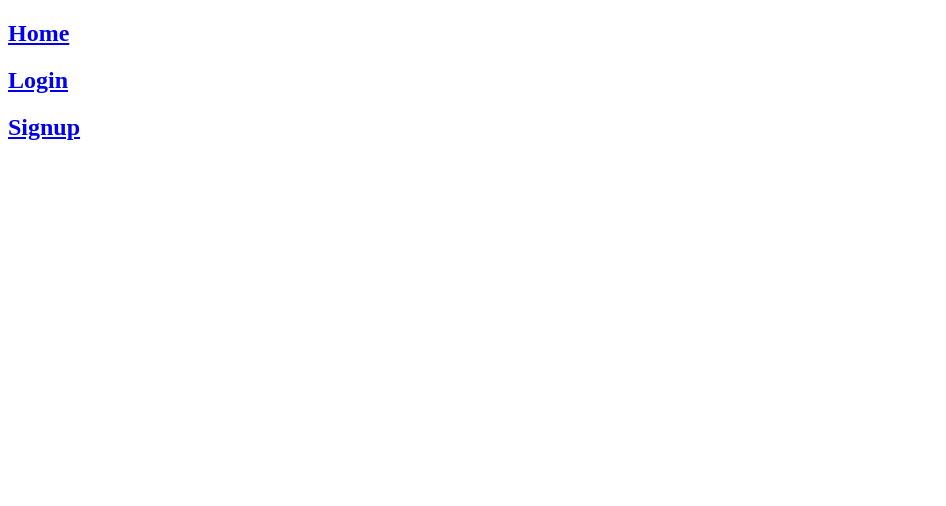
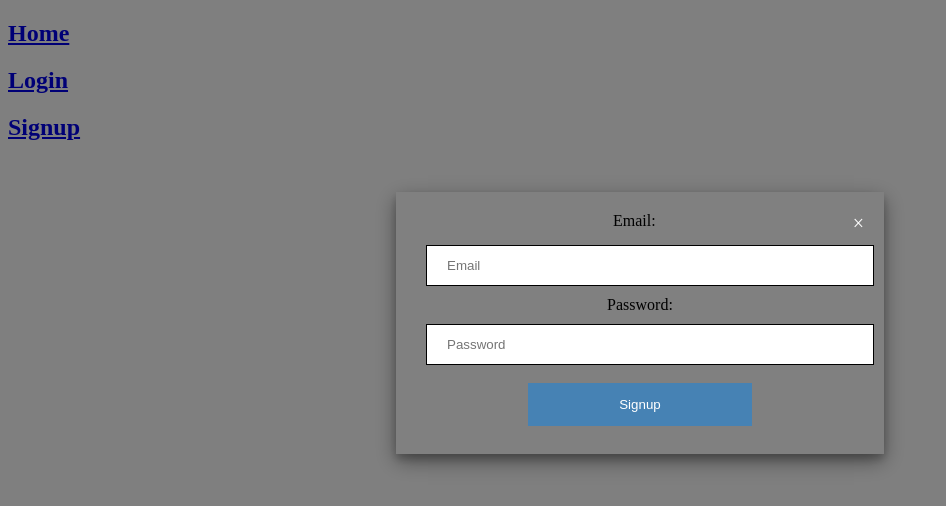
Before and after one commit to Kraven3030/Characterboxd, a React (Create React App) app in the folder frontend/: page /Signup/Signup in a window 1280 px wide. Shown: the top 506 px of the page, without its empty margins (0-946 px from the left). Built offline with nearby package versions, Linux system fonts and the light colour scheme.

Commit message:
sigup form working

```diff
--- a/frontend/src/components/Login/login.css
+++ b/frontend/src/components/Login/login.css
@@ -47,6 +47,7 @@ input[type=password] {
     color:white;
     float: right;
     font-size: 20px;
+    text-decoration: none;
 }
 
 .modalCloseBtn:hover {
--- a/frontend/src/components/Login/login.js
+++ b/frontend/src/components/Login/login.js
@@ -1,7 +1,9 @@
+// Import dependncies
 import { useState } from 'react'
-import "./login.css"
 import { Link } from "react-router-dom";
 import { loginToAccount } from '../../utils/api'
+// Import Styles
+import "./login.css"
 
 
 
@@ -20,7 +22,7 @@ function Login(props) {
 
 
     const handleSubmit = (event) => {
-        // Prevents webpage from reloading
+        // Prevents webpage from reloading when user logs in
         event.preventDefault()
         // Grabs data from backend via axios in the api utils file
         loginToAccount(loginForm)
@@ -33,9 +35,9 @@ function Login(props) {
         <figure>
             <div className='loginModal'>
                 <div className='modalContent'>
-                    <Link to="/"><span>&times;</span></Link>
-                    <form className='loginForm' onSubmit={() => props.handleSubmit(loginForm)}>
+                    <form className='loginForm'>
                         <div className='loginDiv'>
+                            <Link className='modalCloseBtn' to="/"><span>&times;</span></Link>
                             <label htmlFor='Email'>Email:</label>
                             <input onChange={handleChange} type='text' name='email' placeholder='Email' value={loginForm.email}></input>
                             <label htmlFor="password">Password:</label>
--- a/frontend/src/components/Signup/signup.css
+++ b/frontend/src/components/Signup/signup.css
@@ -7,7 +7,6 @@
     top: 0;
     overflow: hidden;
     background-color: rgba(0, 0, 0, 0.5);
-    display: none;
 }
 
 .signupDiv {
@@ -15,7 +14,8 @@
     margin: 15% auto;
     padding: 20px;
     width: 35%;
-    box-shadow: 0 5px 8px 0 rgba(0, 0, 0, 0.2), 0 7px 20px 0 rgba(0, 0, 0, 0.4)
+    box-shadow: 0 5px 8px 0 rgba(0, 0, 0, 0.2), 0 7px 20px 0 rgba(0, 0, 0, 0.4);
+    text-align: center;
 }
 
 input[type=text],
@@ -35,7 +35,7 @@ input[type=password] {
         margin: 8px 0;
         border: none;
         cursor: pointer;
-        width: 100%;
+        width: 50%;
 }
 
 .submitSignupBtn:hover {
--- a/frontend/src/components/Signup/signup.js
+++ b/frontend/src/components/Signup/signup.js
@@ -1,42 +1,33 @@
+// Import Dependencies
 import { useState } from 'react'
+import { Link } from "react-router-dom";
+import { createAccount } from '../../utils/api'
+// Import Styles
 import "./signup.css"
 
 
-function Signup() {
+function Signup(props) {
+    // State the declarations
+    const [signupForm, setSignupForm] = useState({
+        email: '',
+        password: ''
+    })
 
-    // The on load event waits until the page is fully loaded before running the functions within.
-    window.onload = (event) => {
-        const signupModal1 = document.getElementsByClassName("signupModal")
-        const openSignupModal = document.getElementsByClassName("signupLink")
-        const closeSignupModal = document.getElementsByClassName("modalCloseBtn")
-        window.addEventListener("click", outsideLogClick);
+    // Will keep track of what's inputted into the form
+    const handleChange = (event) => {
+        setSignupForm({ ...signupForm, [event.target.name]: event.target.value })
+    }
 
-        console.log(456)
-        // This function allows the user to open the login model once the login link is clicked
-        for (let i = 0; i < openSignupModal.length; i++) {
-            openSignupModal[i].addEventListener("click", openSignup)
-        }
-        function openSignup() {
-            document.getElementsByClassName("signupModal")[0].style = "display: block"
-        }
-
-        // This function allows the user to click the X in the modal to close
-        for (let i = 0; i < closeSignupModal.length; i++) {
-            closeSignupModal[i].addEventListener("click", closeSignup)
-        }
-        function closeSignup() {
-            document.getElementsByClassName("signupModal")[0].style = "display: none"
-        }
+    const handleSubmit = (event) => {
+        // Prevents webpage from reloading once user signs up
+        event.preventDefault()
+        // Grabs data from backend via axios in the api utils file
+        createAccount(signupForm)
+            // Then token will be stored in local storage
+            .then((data) => localStorage.token = data.token)
+    }
 
 
-        function outsideLogClick(e) {
-            for (let i = 0; i < signupModal1.length; i++) {
-                if (e.target === signupModal1[i]) {
-                    signupModal1[i].style.display = "none"
-                }
-            }
-        }
-    }
 
 
     return (
@@ -45,12 +36,12 @@ function Signup() {
                 <div className='modalContent'>
                     <form className='signupForm'>
                         <div className='signupDiv'>
-                            <span className='modalCloseBtn'>&times;</span>
+                            <Link className='modalCloseBtn' to="/"><span>&times;</span></Link>
                             <label htmlFor='Email'>Email:</label>
-                            <input type='text' id='username' placeholder='Username'></input>
+                            <input type='text' name='email' placeholder='Email' value={signupForm.email} onChange={handleChange} required></input>
                             <label htmlFor="password">Password:</label>
-                            <input type="password" id="password" placeholder="Password"></input>
-                            <button className='submitSignupBtn' type="submit">Signup</button>
+                            <input type="password" name="password" placeholder="Password" value={signupForm.password} onChange={handleChange} required></input>
+                            <button onClick={handleSubmit} className='submitSignupBtn' type="submit">Signup</button>
                         </div>
                     </form>
                 </div>
--- a/frontend/src/utils/api.js
+++ b/frontend/src/utils/api.js
@@ -1,7 +1,13 @@
 import axios from 'axios';
 
-//Log into user account
+// Axios for user to Log into user account
 export async function loginToAccount(loginForm) {
     const { data } = await axios.post('http://localhost:9000/user/login', loginForm)
     return data
 }
+
+// Axios for user to create an account
+export async function createAccount(signupForm) {
+    const { data } = await axios.post('http://localhost:9000/user/signup', signupForm)
+    return data
+}
```
Also changed, not shown: frontend/src/App.js (+0 -16 lines).
